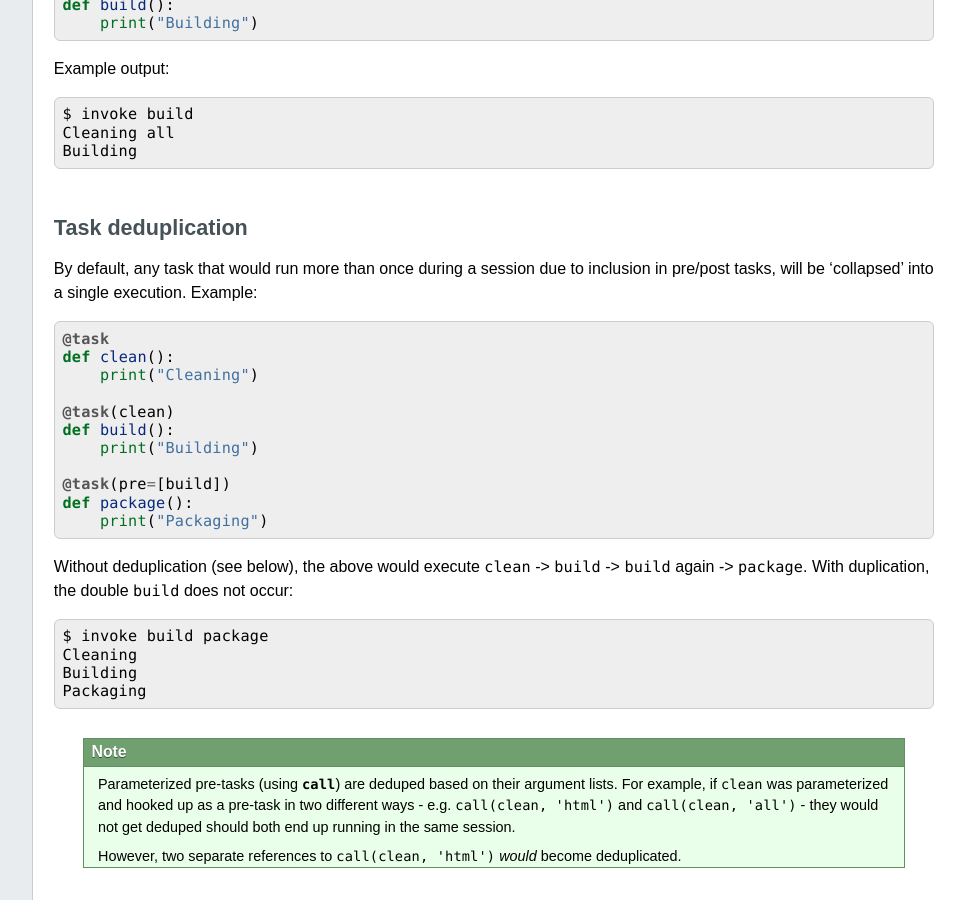
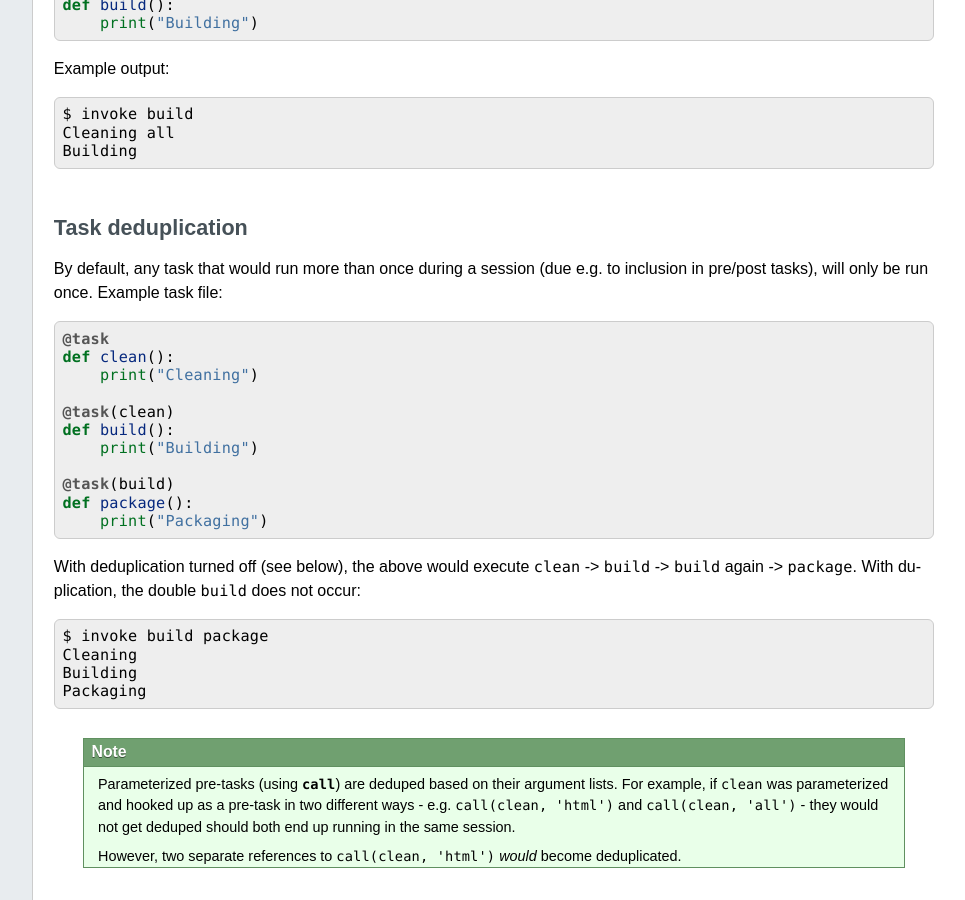
Before and after one commit to pyinvoke/invoke, a Sphinx documentation site: the page built from docs/concepts/execution.rst, in a window 1280 px wide and 900 px high, scrolled down 1978 px. Shown: the whole window, without its empty margins (224-1189 px from the left). Built offline with Sphinx 7.4.7, drawn with Linux system fonts in a browser that asks for light colours.

Commit message:
Doc tweaks

```diff
--- a/docs/concepts/execution.rst
+++ b/docs/concepts/execution.rst
@@ -115,9 +115,8 @@ Example output::
 Task deduplication
 ==================
 
-By default, any task that would run more than once during a session due to
-inclusion in pre/post tasks, will be 'collapsed' into a single execution.
-Example::
+By default, any task that would run more than once during a session (due e.g.
+to inclusion in pre/post tasks), will only be run once. Example task file::
 
     @task
     def clean():
@@ -127,11 +126,11 @@ Example::
     def build():
         print("Building")
 
-    @task(pre=[build])
+    @task(build)
     def package():
         print("Packaging")
 
-Without deduplication (see below), the above would execute ``clean`` ->
+With deduplication turned off (see below), the above would execute ``clean`` ->
 ``build`` -> ``build`` again -> ``package``. With duplication, the double
 ``build`` does not occur::
 
```
